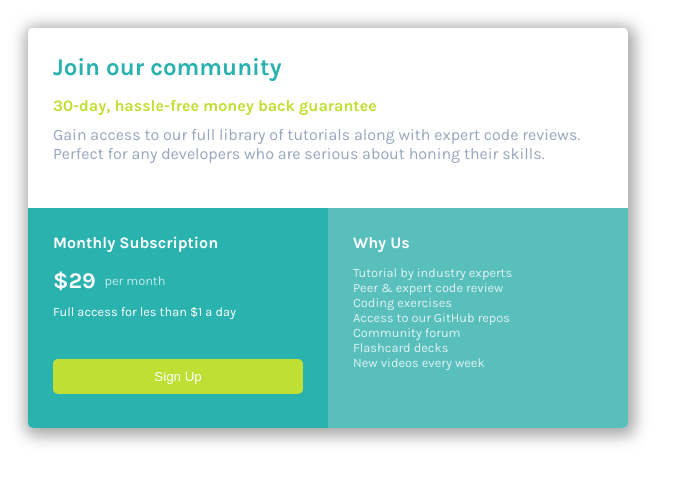
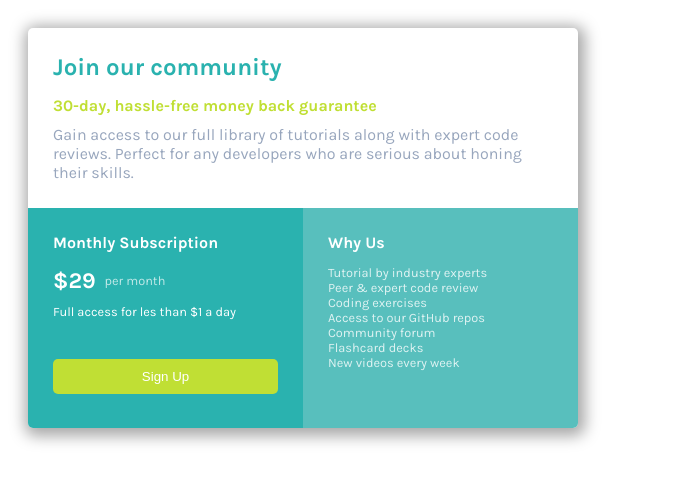
Before and after one commit to g-Barsani/pricing-card-frontend-mentor-challange, a plain HTML site: page index.html in a window 1280 px wide. Shown: the whole page, without its empty margins (0-689 px from the left). Drawn offline with Linux system fonts and the light colour scheme.

Commit message:
Update style.css

```diff
--- a/style.css
+++ b/style.css
@@ -20,8 +20,6 @@ h2, h4, p {
 }
 
 #card {
-  width: 600px;
-  height: 400px;
   box-shadow: 2px 3px 15px 5px rgba(0,0,0,0.35);
   border-radius: 5px;
 /*   It hides the child divs from breaking from the main container */
@@ -44,7 +42,7 @@ h2, h4, p {
 #bottom-left-section {
 /* the width and height are relative to the parent container */
   display: inline-block;
-  width: 50%;
+  width: 100%;
   height: 100%;
 /*   The container will snap it to the top edge of its container */
   vertical-align: top;
@@ -55,7 +53,7 @@ h2, h4, p {
 #bottom-right-section {
 /* the width and height are relative to the parent container */
   display: inline-block;
-  width: 50%;
+  width: 100%;
   height: 100%;
   vertical-align: top;
   background-color: #58bfbd;
@@ -88,7 +86,7 @@ button:hover {
 /*   The cursor has to be pointer so the user knows it's clickable */
   cursor: pointer;
   background-color: #A9C42D;
-/*   The buttom will be 102%, that is 2% larger than it's original size */
+/*   The buttom will be 102%, that is % larger than it's original size */
   transform: scale(1.02);
 }
 
@@ -131,3 +129,16 @@ ul {
   font-size: 0.8rem;
   opacity: 0.8;
 }
+
+/* Mobile-first-approach */
+/* When the screen is less than 650px */
+@media (min-width: 576px) {
+  #card {
+    width: 550px;
+    height: 400px;
+  }
+
+  #bottom-left-section, #bottom-right-section {
+    width: 50%;
+  }
+}
```
